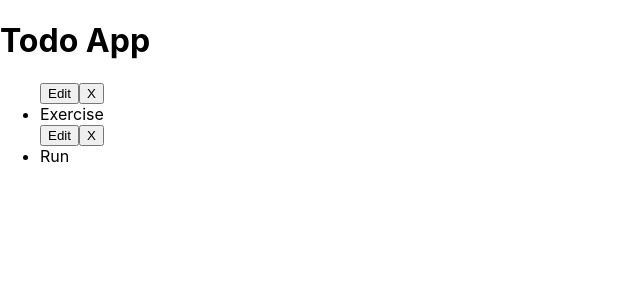
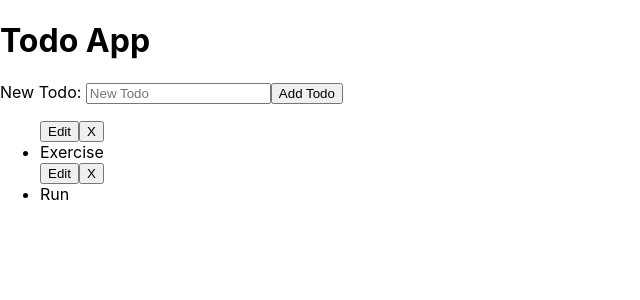
Before and after one commit to thisisashish-02/Todo-App, a React (Create React App) app: page / in a window 1280 px wide. Shown: the top 300 px of the page, without its empty margins (0-640 px from the left). Built offline with nearby package versions, Linux system fonts and the light colour scheme.

Commit message:
added NewTodoForm component to create new todos

```diff
--- /dev/null
+++ b/src/NewTodoForm.js
@@ -0,0 +1,40 @@
+import React, { Component } from 'react';
+
+class NewTodoForm extends Component {
+    constructor(props) {
+        super(props);
+        this.state = { task: '' };
+        this.handleChange = this.handleChange.bind(this);
+        this.handleSubmit = this.handleSubmit.bind(this);
+    }
+    handleChange(evt) {
+        this.setState({
+            [evt.target.name]: evt.target.value
+        })
+    }
+    handleSubmit(evt) {
+        evt.preventDefault();
+        this.props.createTodo(this.state);
+        this.setState({ task: '' });
+    }
+    render() {
+        return (
+            <div>
+                <form onSubmit={this.handleSubmit}>
+                    <label htmlFor="task">New Todo: </label>
+                    <input
+                        type="text"
+                        name="task"
+                        id="task"
+                        placeholder="New Todo"
+                        value={this.state.task}
+                        onChange={this.handleChange}
+                    />
+                    <button>Add Todo</button>
+                </form>
+            </div>
+        )
+    }
+}
+
+export default NewTodoForm;
--- a/src/TodoList.js
+++ b/src/TodoList.js
@@ -1,4 +1,5 @@
 import React, { Component } from 'react';
+import NewTodoForm from './NewTodoForm';
 import Todo from './Todo';
 
 class TodoList extends Component {
@@ -7,6 +8,12 @@
         this.state = {
             todos: [{ task: 'Exercise' }, { task: 'Run' }]
         };
+        this.create = this.create.bind(this);
+    }
+    create(newTodo) {
+        this.setState(st => ({
+            todos: [...st.todos, newTodo]
+        }))
     }
     render() {
         const todos = this.state.todos.map(todo => {
@@ -15,6 +22,7 @@
         return (
             <div>
                 <h1>Todo App</h1>
+                <NewTodoForm createTodo={this.create} />
                 <ul>{todos}</ul>
             </div>
         )
```
Also changed, not shown: src/App.js (indentation only).
